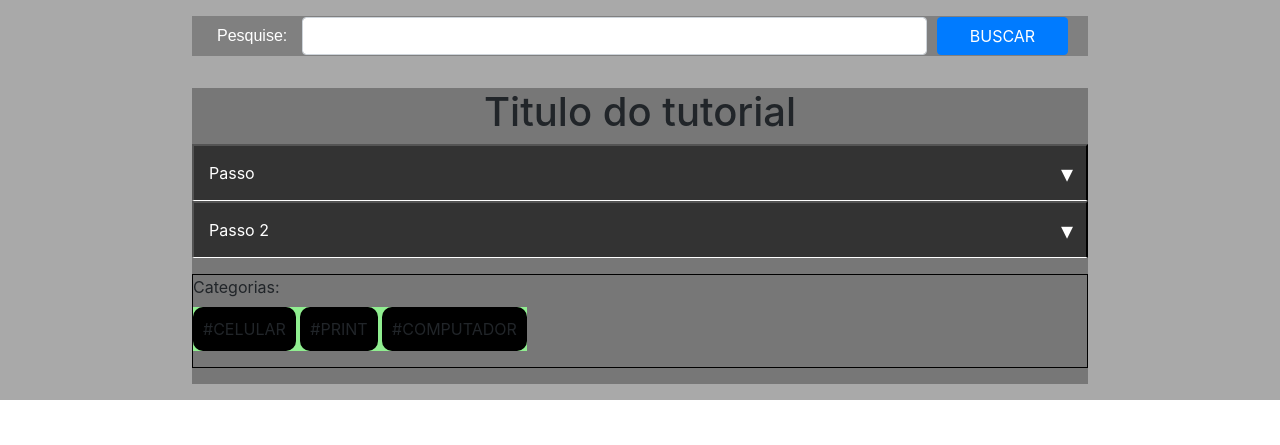
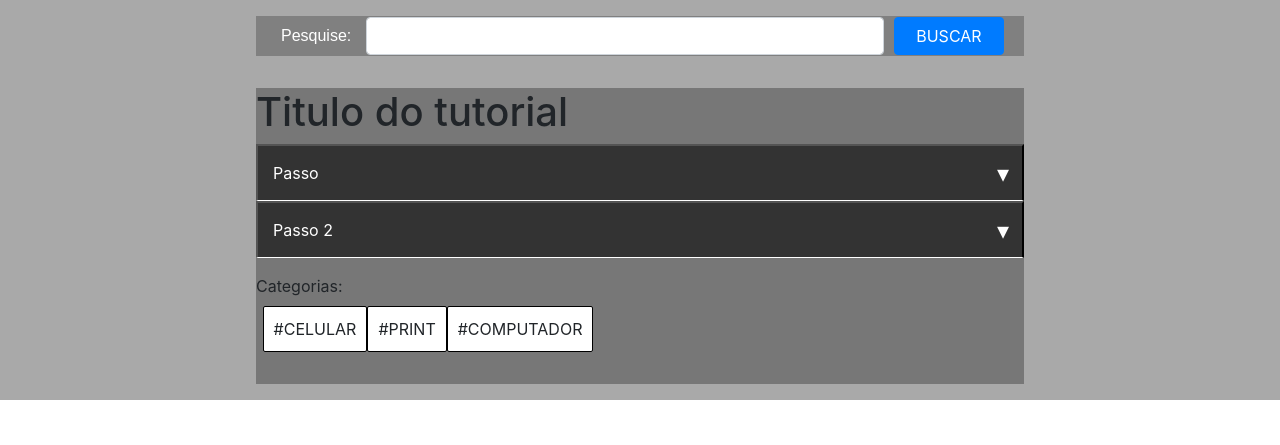
Before and after one commit to ramon-oliveira2/TutoFacil, a PHP site: page / in a window 1280 px wide. Shown: the part 275-720 px from the top of the page. Run offline with PHP 8.4, Linux system fonts and the light colour scheme.

Commit message:
atualizando

```diff
--- a/teste/style-index.css
+++ b/teste/style-index.css
@@ -28,19 +28,15 @@ header{
 
 #main {
 	position: relative;
-	width: 70%;
+	width: 60%;
 	height: auto;
 	background-color: #777777;
 	margin: 0;
 }
 
-#div-titulo{
-	text-align: center;
-}
-
 #pesquisar {
 	position: relative;
-	width: 70%;
+	width: 60%;
 	height: 10%;
 	background-color: gray;
 }
@@ -178,23 +174,27 @@ header{
 	flex-direction: row;
 	flex-wrap: nowrap;
 	width: 100%;
-	border: 1px solid #000;
 	margin: 1em 0;
 }
 
 ul {
-	background-color: lightgreen;
+	background-color: opacity:1;
 	width: 100%;
-	padding-left: 0;
+	display: flex;
+	flex-direction: row;
+	flex-wrap: wrap;
+	align-items: left;
+	margin: 2%;
 }
 
 li {
-	background-color: black;
+	background-color: white;
 	list-style: none;
-	display: inline-block;
 	width: auto;
 	height: auto;
 	padding: 10px;
-	border-radius: 10px;
 	text-align: center;
+	border-radius: 2px;
+	border: 0.5px solid black;
+	font-stretch: expanded;
 }
```
